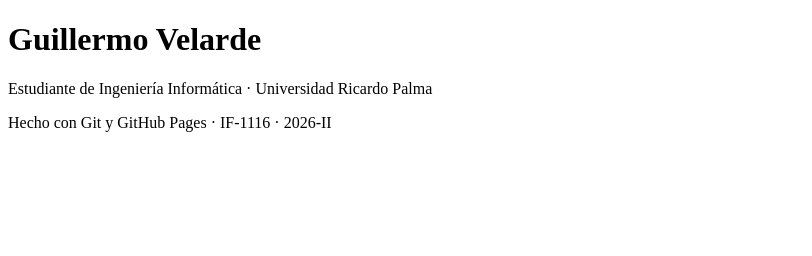
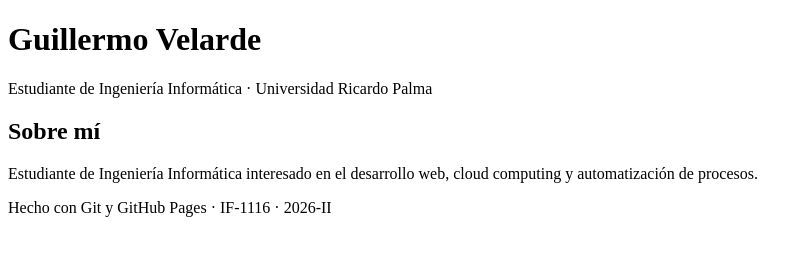
Before and after one commit to GuillermoVelarde/GuillermoVelarde.github.io, a plain HTML site: page index.html in a window 1280 px wide. Shown: the whole page, without its empty margins (0-812 px from the left). Drawn offline with Linux system fonts and the light colour scheme.

Commit message:
Agregar sección Sobre mí

```diff
--- a/index.html
+++ b/index.html
@@ -11,7 +11,10 @@
     <p>Estudiante de Ingeniería Informática · Universidad Ricardo Palma</p>
   </header>
   <main>
-    <!-- las secciones van aquí -->
+    <section id="sobre-mi">
+      <h2>Sobre mí</h2>
+      <p>Estudiante de Ingeniería Informática interesado en el desarrollo web, cloud computing y automatización de procesos.</p>
+    </section>
   </main>
   <footer>
     <p>Hecho con Git y GitHub Pages · IF-1116 · 2026-II</p>
```
